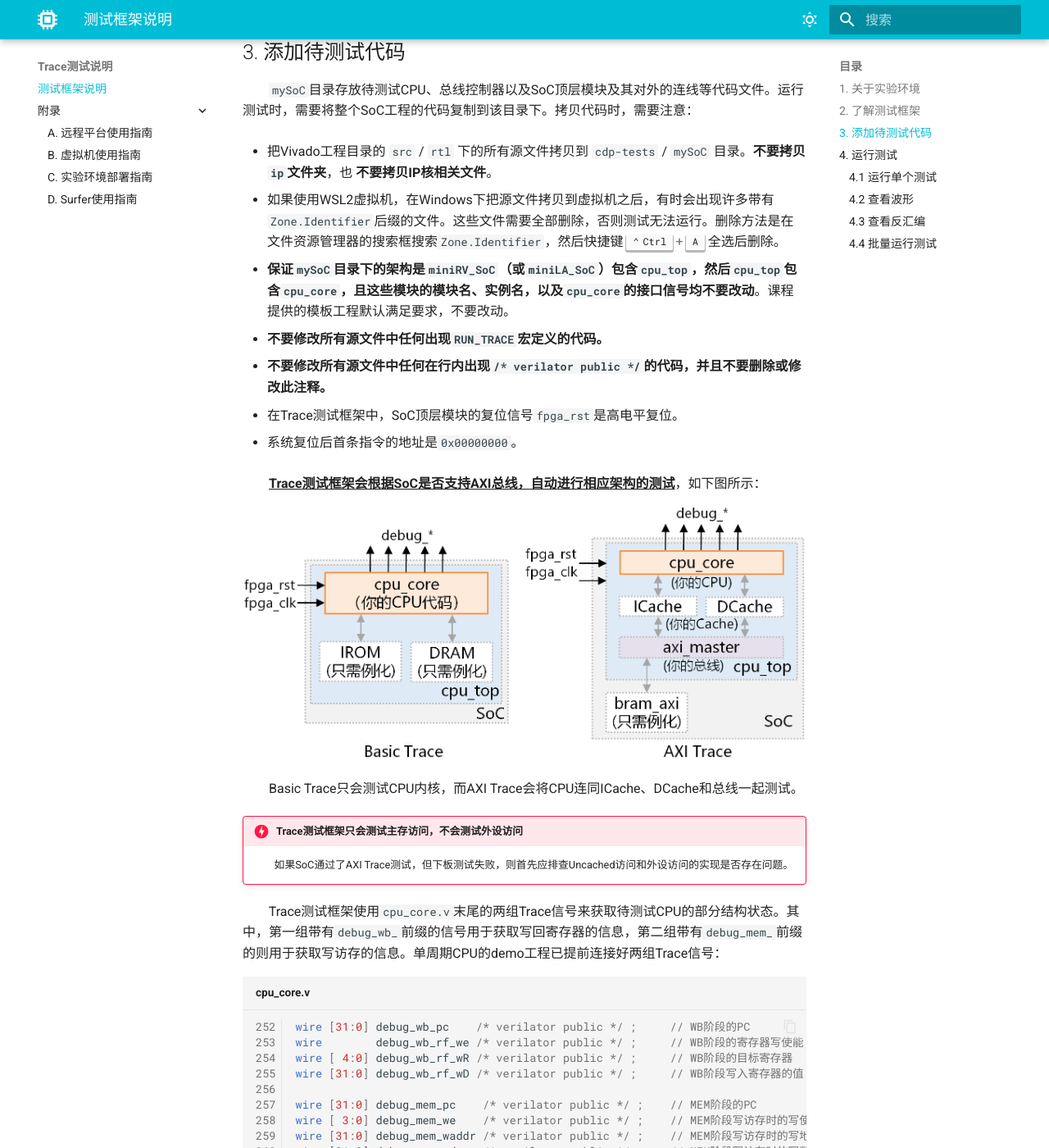
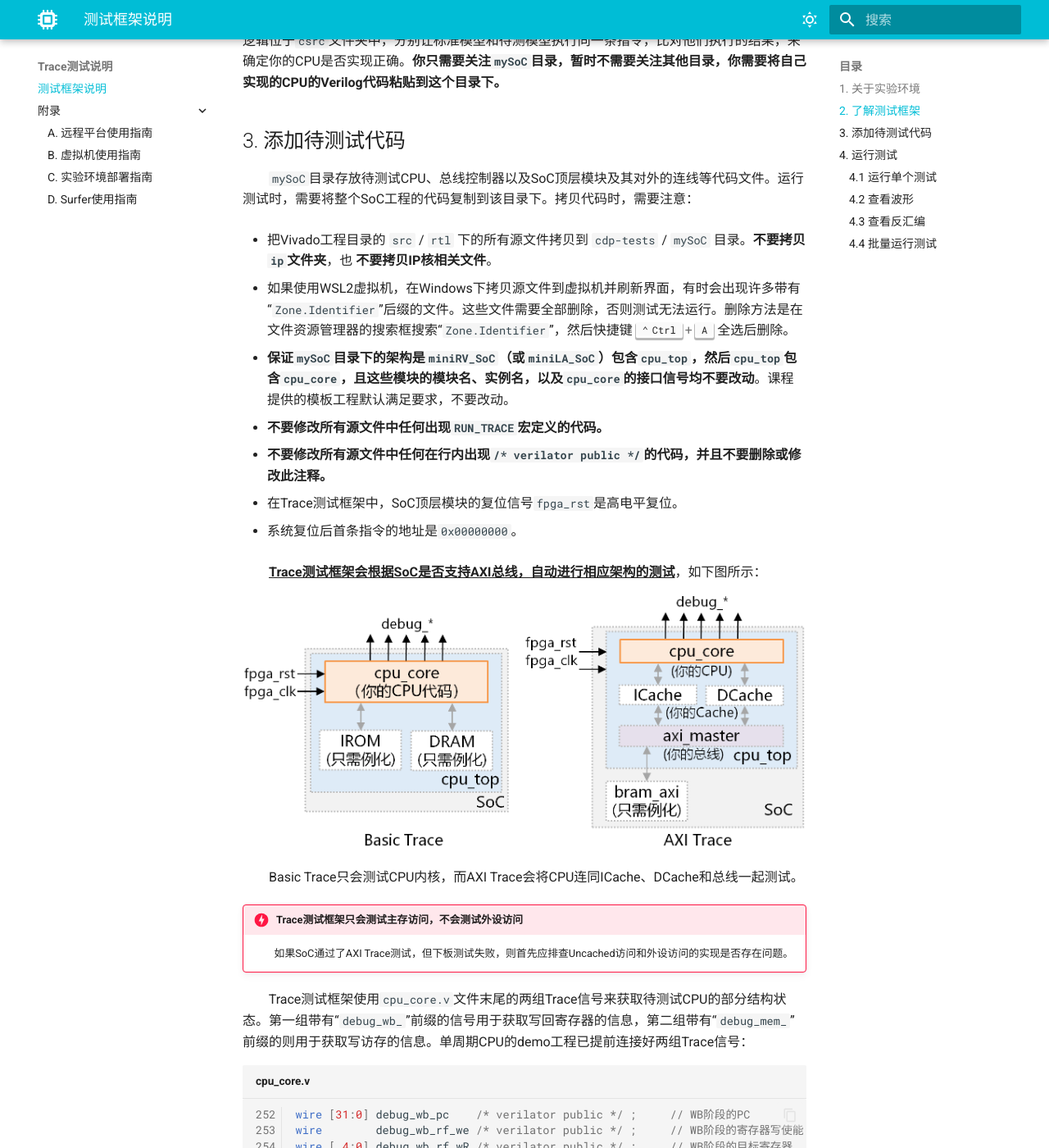
Before and after one commit to CuO114/cpu-design-labs, an MkDocs documentation site: the page built from docs/trace/trace.md, in a window 1280 px wide and 1400 px high, scrolled down 2182 px. Shown: the whole window at 82% size. Built offline with MkDocs 1.6.1 and Material for MkDocs 9.7.7, drawn with Linux system fonts in a browser that asks for light colours; emoji names are drawn with the system emoji font; some of the changed text lies outside the part shown.

Commit message:
Update trace.md

````diff
--- a/docs/trace/trace.md
+++ b/docs/trace/trace.md
@@ -30,6 +30,9 @@
 &emsp;&emsp;下面以WSL2虚拟机为例，介绍Trace测试框架使用方法。
 
 &emsp;&emsp;首先在桌面上打开wsl2distromanager，并启动comp2008虚拟机。
+
+!!! info "如果是在T2612上课的同学"
+    &emsp;&emsp;在桌面上找到Debian虚拟机的快捷方式，双击即可启动虚拟机。
 
 &emsp;&emsp;在虚拟机终端输入并执行下列命令，以拉取测试框架代码：
 
@@ -93,7 +96,7 @@
 
 - 把Vivado工程目录的 `src` / `rtl` 下的所有源文件拷贝到 `cdp-tests` / `mySoC` 目录。**不要拷贝`ip`文件夹**，也 **不要拷贝IP核相关文件**。
 
-- 如果使用WSL2虚拟机，在Windows下把源文件拷贝到虚拟机之后，有时会出现许多带有`Zone.Identifier`后缀的文件。这些文件需要全部删除，否则测试无法运行。删除方法是在文件资源管理器的搜索框搜索`Zone.Identifier`，然后快捷键 ++ctrl+a++ 全选后删除。
+- 如果使用WSL2虚拟机，在Windows下拷贝源文件到虚拟机并刷新界面，有时会出现许多带有“`Zone.Identifier`”后缀的文件。这些文件需要全部删除，否则测试无法运行。删除方法是在文件资源管理器的搜索框搜索“`Zone.Identifier`”，然后快捷键 ++ctrl+a++ 全选后删除。
 
 - **保证`mySoC`目录下的架构是`miniRV_SoC`（或`miniLA_SoC`）包含`cpu_top`，然后`cpu_top`包含`cpu_core`，且这些模块的模块名、实例名，以及`cpu_core`的接口信号均不要改动**。课程提供的模板工程默认满足要求，不要改动。
 
@@ -114,7 +117,7 @@
 !!! danger "**Trace测试框架只会测试主存访问，不会测试外设访问**"
     &emsp;&emsp;如果SoC通过了AXI Trace测试，但下板测试失败，则首先应排查Uncached访问和外设访问的实现是否存在问题。
 
-&emsp;&emsp;Trace测试框架使用`cpu_core.v`末尾的两组Trace信号来获取待测试CPU的部分结构状态。其中，第一组带有`debug_wb_`前缀的信号用于获取写回寄存器的信息，第二组带有`debug_mem_`前缀的则用于获取写访存的信息。单周期CPU的demo工程已提前连接好两组Trace信号：
+&emsp;&emsp;Trace测试框架使用`cpu_core.v`文件末尾的两组Trace信号来获取待测试CPU的部分结构状态。第一组带有“`debug_wb_`”前缀的信号用于获取写回寄存器的信息，第二组带有“`debug_mem_`”前缀的则用于获取写访存的信息。单周期CPU的demo工程已提前连接好两组Trace信号：
 
 ```verilog title="cpu_core.v" linenums="252"
 wire [31:0] debug_wb_pc    /* verilator public */ ;     // WB阶段的PC
@@ -232,7 +235,7 @@
 
 ![image-20210704013056368](assets/trace-3.png)
 
-&emsp;&emsp;打印出Test Point Pass之后，就代表这条指令测试通过了。
+&emsp;&emsp;打印出“Test Point Pass”之后，就代表这条指令测试通过了。
 
 &emsp;&emsp;如果发生了错误，就会打印如下所示的信息：
 
````
Also changed, not shown: other parts of docs/trace/trace.md (+1 -1 lines).
